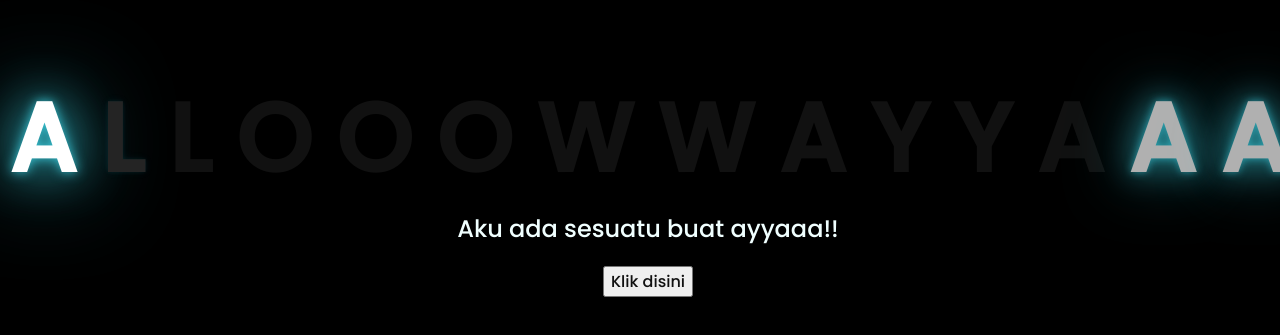
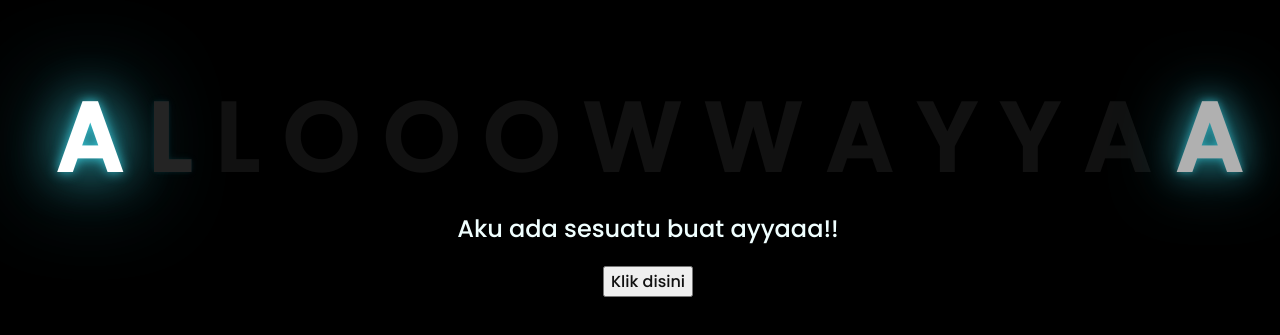
Before and after one commit to annaffii/ayyaaaa, a plain HTML site: page index.html in a window 1280 px wide. Shown: the part 227-562 px from the top of the page. Drawn offline with Linux system fonts and the light colour scheme.

Commit message:
Update index.html

```diff
--- a/index.html
+++ b/index.html
@@ -24,7 +24,6 @@
         <span>Y</span>
         <span>A</span>
         <span>A</span>
-        <span>A</span>
     </div>
     <div class="description">
         <span>Aku ada sesuatu buat ayyaaa!!</span>
```
